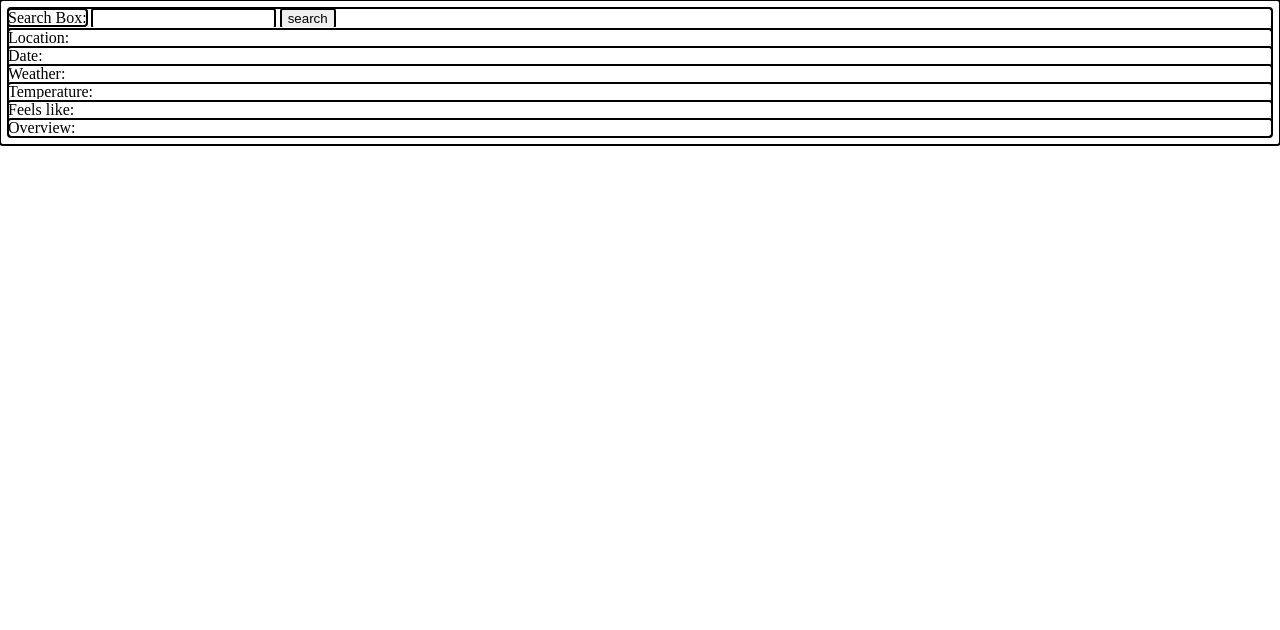
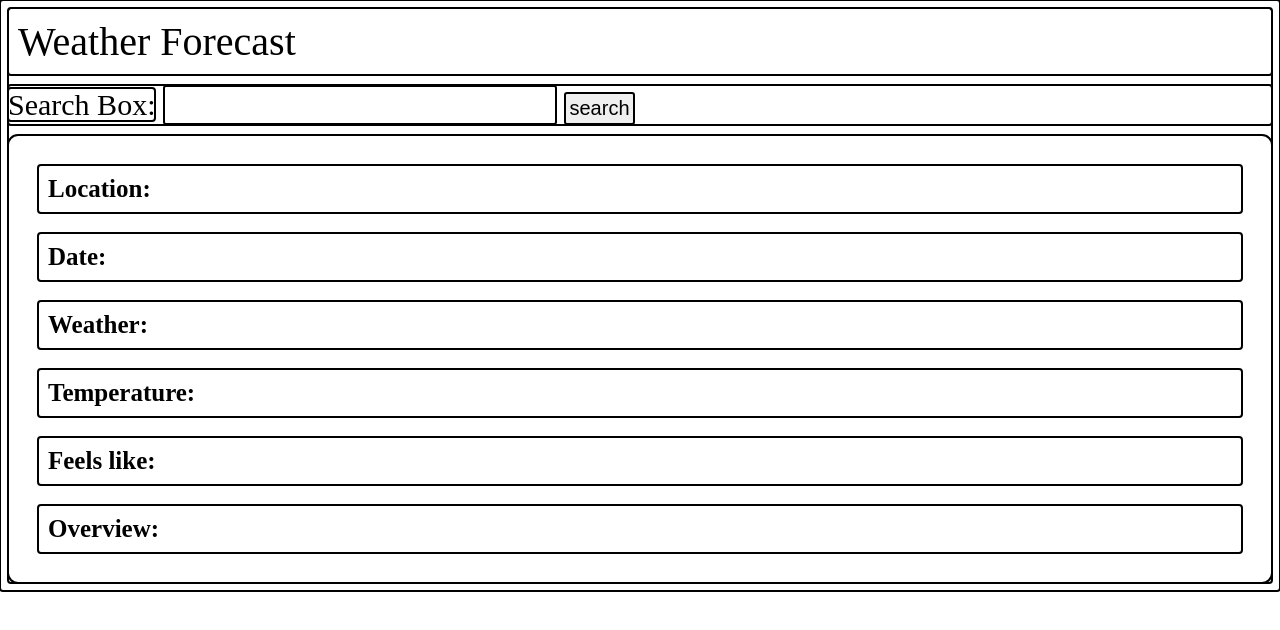
Before and after one commit to singhutp-glitch/weather-app, a website built with webpack: page src/template.html in a window 1280 px wide. Built offline with nearby package versions, Linux system fonts and the light colour scheme; no server answers.

Commit message:
Layout the page properly

```diff
--- a/src/index.js
+++ b/src/index.js
@@ -30,8 +30,8 @@ function displayResult(data)
     fields[0].children[0].textContent=data.address;
     fields[1].children[0].textContent=data.day.datetime;
     fields[2].children[0].textContent=data.condition.conditions;
-    fields[3].children[0].textContent=data.condition.temp+'°C';
-    fields[4].children[0].textContent=data.condition.feelslike;
+    fields[3].children[0].textContent=data.condition.temp+' °C';
+    fields[4].children[0].textContent=data.condition.feelslike+' °C';
     fields[5].children[0].textContent=data.description;
 
 }
--- a/src/styles.css
+++ b/src/styles.css
@@ -1,3 +1,35 @@
 *{
   outline: auto;
 }
+
+.nav{
+  font-size: 40px;
+  padding: 10px;
+}
+
+form{
+  font-size: 30px;
+  margin: 10px 0;
+}
+input#searchBox{
+  font-size: 30px;
+}
+.searchBtn{
+  font-size: 20px;
+  padding: 3px;
+}
+.result{
+  font-size: 25px;
+  padding: 10px;
+  border-radius: 10px;
+}
+.result1,.result2,.result3,.result4,.result5,.result6{
+  margin:20px;
+  font-size: 25px;
+  font-weight: 800;
+  padding: 10px;
+}
+div.result>div>span{
+  font-weight: 100;
+  margin-left: 10px;
+}
--- a/src/template.html
+++ b/src/template.html
@@ -6,10 +6,11 @@
     <title>Document</title>
   </head>
   <body>
+    <div class="nav">Weather Forecast</div>
     <form>
-      <label for="searchBox">Search Box:</label>
+      <label for="searchBox" id="searchLabel">Search Box:</label>
       <input type="text" id="searchBox">
-      <button type="button">search</button>
+      <button type="button" class="searchBtn">search</button>
     </form>
     <div class="result">
       <div class="result1">Location:<span class="location"></span></div>
```
